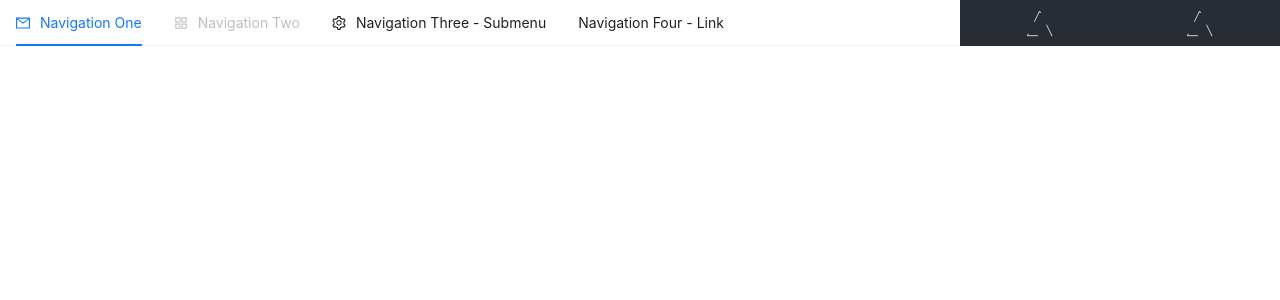
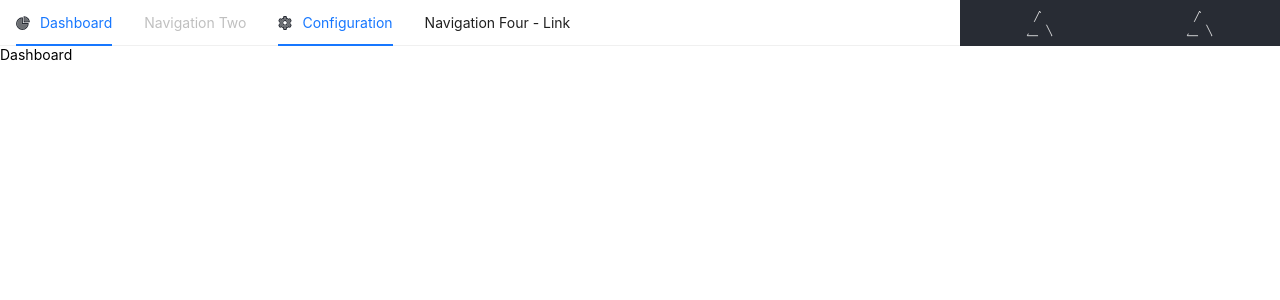
Before and after one commit to andrewunifei/scanner, a React (Create React App) app in the folder front-end/scanner-app/: page / in a window 1280 px wide. Shown: the top 300 px of the page. Built offline with nearby package versions, Linux system fonts and the light colour scheme; no server answers.

Commit message:
Comunicação com API

```diff
--- a/front-end/scanner-app/src/App.css
+++ b/front-end/scanner-app/src/App.css
@@ -1,6 +1,6 @@
 .App {
   text-align: center;
-  background-color: #282c34;
+  background-color: #fff;
   display: flex;
   align-items: stretch;
   flex-direction: column;
--- a/front-end/scanner-app/src/App.tsx
+++ b/front-end/scanner-app/src/App.tsx
@@ -1,28 +1,20 @@
 import './App.css';
+import React, { useState } from 'react';
 import HorizontalMenu from './components/HorizontalMenu';
-import MenuPairStream from './components/MenuPairStream';
+import PairStream from './components/PairStream';
 import { Col, Row } from 'antd';
+import { appColors } from './colors';
+import Dashboard from './components/Dashboard';
+import { pairStyle } from './css/MenuPairStreamStyle';
 
 const leftPairWS = new WebSocket("wss://stream.binance.com:9443/ws");
 const rightPairWS = new WebSocket("wss://stream.binance.com:9443/ws");
-
-const leftPairStyle: React.CSSProperties = {
-  color: '#F2A900',
-  fontWeight: 'bold',
-  whiteSpace: "nowrap"
-}
-
-const rightPairStyle: React.CSSProperties = {
-  color: '#ecf0f1',
-  fontWeight: 'bold',
-  whiteSpace: "nowrap"
-}
 
 const flexContainer: React.CSSProperties = {
   display: 'flex',
   alignItems: 'center',
   justifyContent: 'center',
-  background: '#282C34'
+  background: appColors.dark
 }
 
 // Nós podemos abrir a possibilidade para outros tickers
@@ -33,6 +25,11 @@ const rightPair = 'ethusdt';
 const leftPair = 'btcusdt';
 
 function App() {
+  const [tickerColor, setTickerColor] = useState({
+    leftTickerColor:'#F2A900',
+    rightTickerColor:'#ecf0f1'
+  });
+
   return (
     <div className="App">
       <Row>
@@ -40,10 +37,15 @@ function App() {
          <HorizontalMenu />
         </Col>
         <Col span={3} style={flexContainer}>
-          <MenuPairStream pair={leftPair} id={2} ws={leftPairWS} tickerStyle={leftPairStyle} />
+          <PairStream pair={leftPair} id={2} ws={leftPairWS} tickerStyle={pairStyle(tickerColor.leftTickerColor)} />
         </Col>
         <Col span={3} style={flexContainer}>
-          <MenuPairStream pair={rightPair} id={1} ws={rightPairWS} tickerStyle={rightPairStyle} />
+          <PairStream pair={rightPair} id={1} ws={rightPairWS} tickerStyle={pairStyle(tickerColor.rightTickerColor)} />
+        </Col>
+      </Row>
+      <Row>
+        <Col>
+        <Dashboard />
         </Col>
       </Row>
     </div>
--- /dev/null
+++ b/front-end/scanner-app/src/colors.tsx
@@ -0,0 +1,3 @@
+export const appColors = {
+    dark: '#282C34',
+}
--- /dev/null
+++ b/front-end/scanner-app/src/components/Dashboard.tsx
@@ -0,0 +1,9 @@
+import React from 'react'
+
+function Dashboard() {
+  return (
+    <div>Dashboard</div>
+  )
+}
+
+export default Dashboard
--- a/front-end/scanner-app/src/components/HorizontalMenu.tsx
+++ b/front-end/scanner-app/src/components/HorizontalMenu.tsx
@@ -1,55 +1,24 @@
 import React, { useState } from 'react';
-import { AppstoreOutlined, MailOutlined, SettingOutlined } from '@ant-design/icons';
+import { PieChartTwoTone, SettingTwoTone } from '@ant-design/icons';
 import type { MenuProps } from 'antd';
 import { Menu } from 'antd';
-import stream24hDataPropsInterface from '../interfaces/stream24hData';
+import { appColors } from '../colors';
 
 const items: MenuProps['items'] = [
   {
-    label: 'Navigation One',
+    label: 'Dashboard',
     key: 'mail',
-    icon: <MailOutlined />,
+    icon: <PieChartTwoTone twoToneColor={appColors.dark}/>,
   },
   {
     label: 'Navigation Two',
     key: 'app',
-    icon: <AppstoreOutlined />,
     disabled: true,
   },
   {
-    label: 'Navigation Three - Submenu',
-    key: 'SubMenu',
-    icon: <SettingOutlined />,
-    children: [
-      {
-        type: 'group',
-        label: 'Item 1',
-        children: [
-          {
-            label: 'Option 1',
-            key: 'setting:1',
-          },
-          {
-            label: 'Option 2',
-            key: 'setting:2',
-          },
-        ],
-      },
-      {
-        type: 'group',
-        label: 'Item 2',
-        children: [
-          {
-            label: 'Option 3',
-            key: 'setting:3',
-          },
-          {
-            label: 'Option 4',
-            key: 'setting:4',
-          },
-        ],
-      },
-    ],
+    label: 'Configuration',
+    key: 'mail',
+    icon: <SettingTwoTone twoToneColor={appColors.dark}/>,
   },
   {
     label: (
@@ -60,10 +29,6 @@ const items: MenuProps['items'] = [
     key: 'alipay',
   },
 ];
-
-interface propsInterface{
-  data: stream24hDataPropsInterface;
-}
 
 const HorizontalMenu: React.FC = () => {
   const [current, setCurrent] = useState('mail');
--- a/front-end/scanner-app/src/components/MenuPairStream.tsx
+++ b/front-end/scanner-app/src/components/PairStream.tsx
@@ -6,7 +6,7 @@ import { Triangle } from  'react-loader-spinner'
 import menuPairStreamPropsInterface from '../interfaces/menuPairStreamPropsInterface';
 import stream24hDataPropsInterface from '../interfaces/stream24hData';
 
-const MenuPairStream: React.FC<menuPairStreamPropsInterface> = ({ pair, id, ws, tickerStyle }: menuPairStreamPropsInterface) => {
+const PairStream: React.FC<menuPairStreamPropsInterface> = ({ pair, id, ws, tickerStyle }: menuPairStreamPropsInterface) => {
 
   const [didMount, setDidMount] = useState(true);
   const [buttonState, setButtonState] = useState(true);
@@ -66,4 +66,4 @@ const MenuPairStream: React.FC<menuPairStreamPropsInterface> = ({ pair, id, ws,
   )
 };
 
-export default MenuPairStream;
+export default PairStream;
--- /dev/null
+++ b/front-end/scanner-app/src/css/MenuPairStreamStyle.tsx
@@ -0,0 +1,11 @@
+import React from 'react';
+
+export function pairStyle (color: string): React.CSSProperties {
+    const style: React.CSSProperties = {
+        color,
+        fontWeight: 'bold',
+        whiteSpace: "nowrap"
+    }
+
+    return style
+}
```
Also changed, not shown: front-end/scanner-app/src/components/SectionCard.tsx (deleted, +0 -21 lines).
